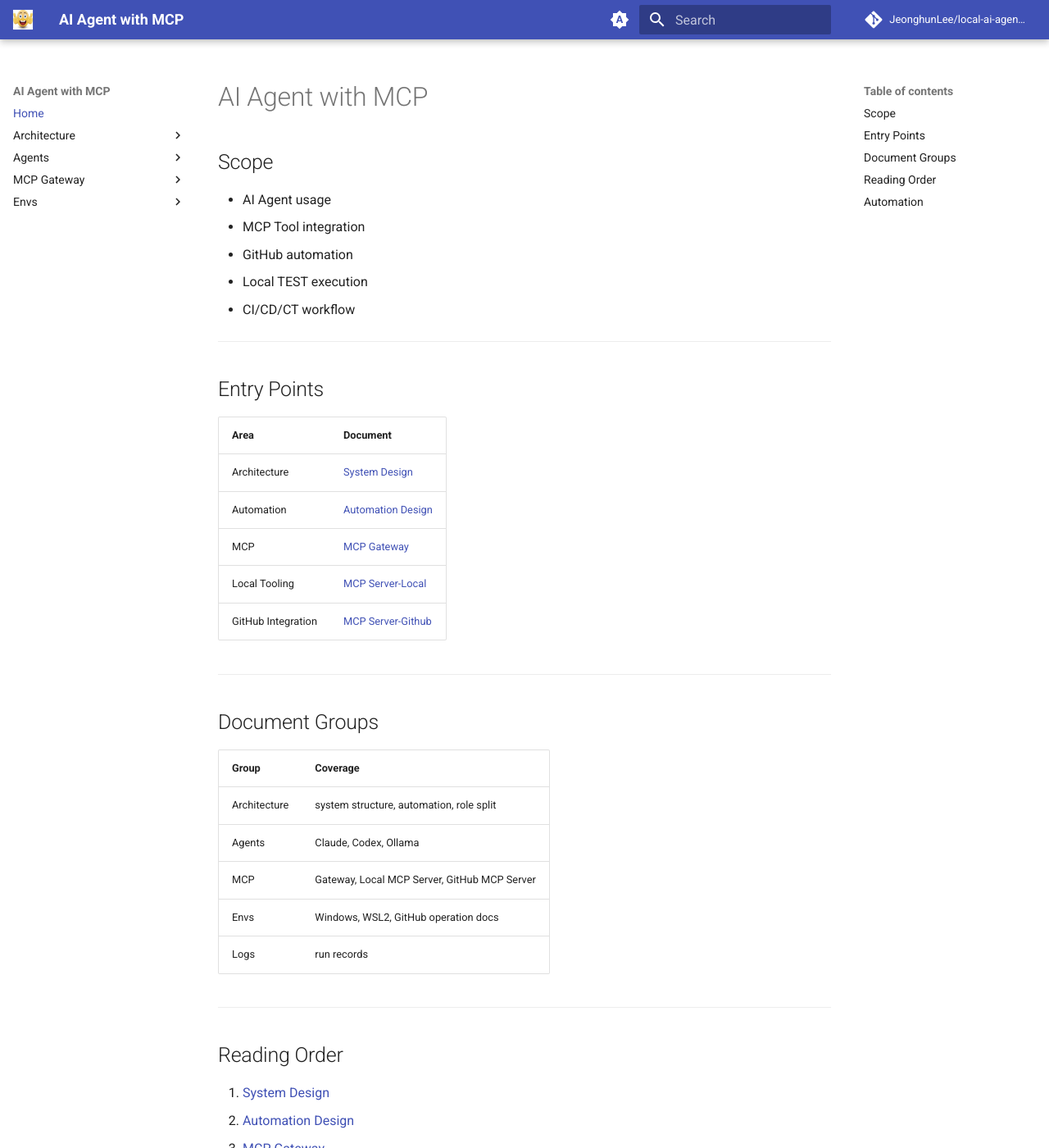
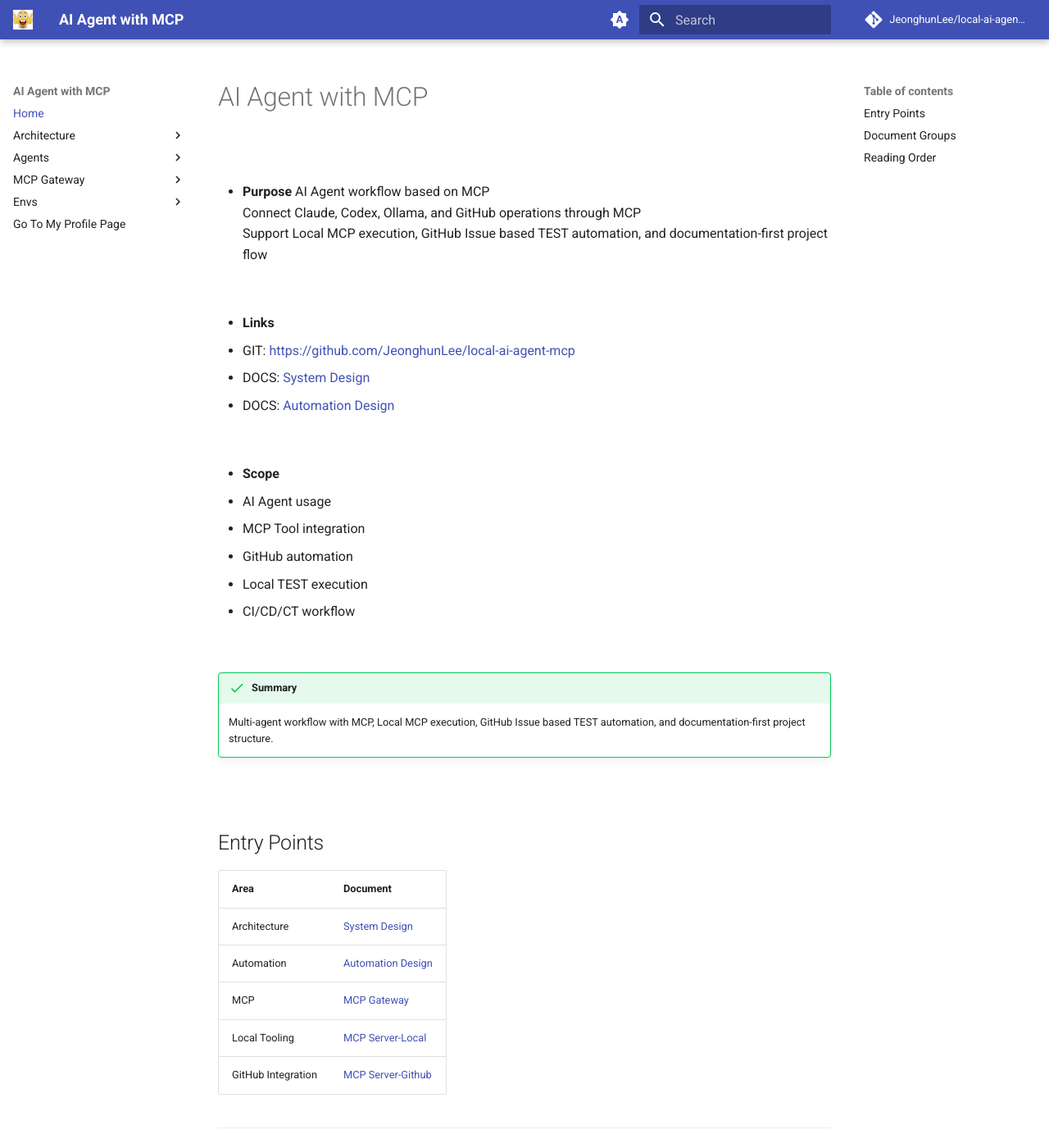
Before and after one commit to JeonghunLee/local-ai-agent-mcp, an MkDocs documentation site: the page built from docs/index.md, in a window 1280 px wide and 1400 px high. Shown: the whole window at 82% size. Built offline with MkDocs 1.6.1 and Material for MkDocs 9.7.7, drawn with Linux system fonts in a browser that asks for light colours; comment, search, counter and statistics services are not loaded; some of the changed text lies outside the part shown.

Commit message:
update docs

```diff
--- a/docs/index.md
+++ b/docs/index.md
@@ -1,14 +1,34 @@
 # AI Agent with MCP
 
-## Scope
+<br>
 
-- AI Agent usage
-- MCP Tool integration
-- GitHub automation
-- Local TEST execution
-- CI/CD/CT workflow
+* **Purpose**
+  AI Agent workflow based on MCP
+  Connect Claude, Codex, Ollama, and GitHub operations through MCP
+  Support Local MCP execution, GitHub Issue based TEST automation, and documentation-first project flow
 
----
+<br>
+
+* **Links**
+  * GIT: https://github.com/JeonghunLee/local-ai-agent-mcp
+  * DOCS: [System Design](architecture/system-design.md)
+  * DOCS: [Automation Design](architecture/automation-design.md)
+
+<br>
+
+* **Scope**
+  * AI Agent usage
+  * MCP Tool integration
+  * GitHub automation
+  * Local TEST execution
+  * CI/CD/CT workflow
+
+<br>
+
+!!! success "Summary"
+    Multi-agent workflow with MCP, Local MCP execution, GitHub Issue based TEST automation, and documentation-first project structure.
+
+<br>
 
 ## Entry Points
 
--- a/mkdocs.yml
+++ b/mkdocs.yml
@@ -31,7 +31,7 @@ nav:
       - OpenClaw WSL2 Setup: envs/openclaw_wsl2_setup.md
       - GitHub Templates: envs/github_templates.md
       - GitHub Self Hosted Runner: envs/github_self_hosted_runner.md
-
+  - Go To My Profile Page: https://jeonghunlee.github.io/project_ai.html#ai-agent-with-mcp
 #
 # Plugins configuration
 #
```
Also changed, not shown: other parts of docs/index.md (+0 -13 lines).
